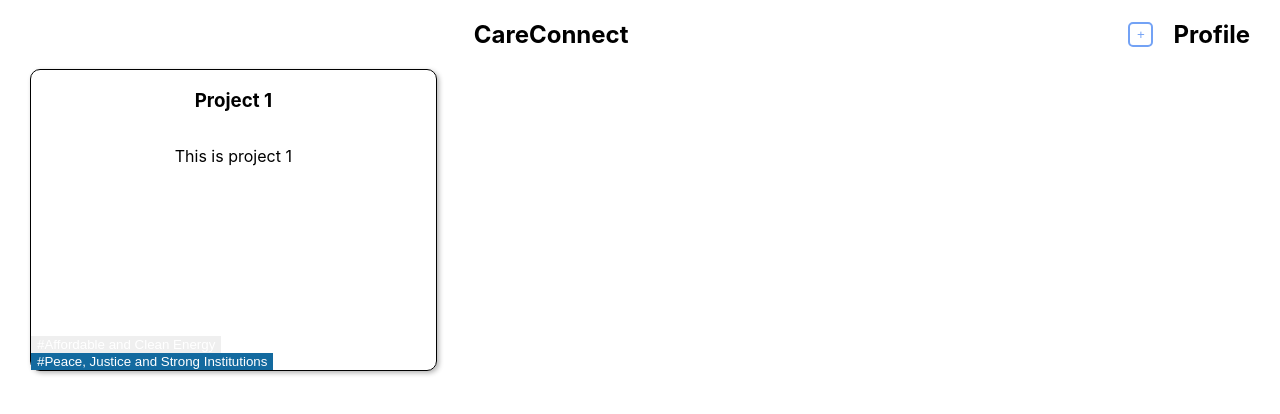
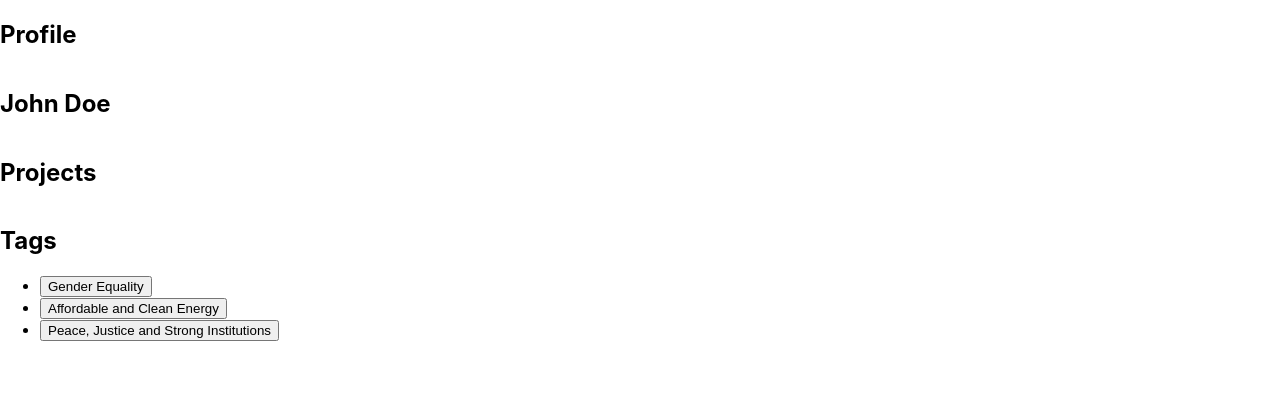
Before and after one commit to asrouji/CareConnect, a React (Create React App) app: page /ProfileView in a window 1280 px wide. Shown: the top 414 px of the page. Built offline with nearby package versions, Linux system fonts and the light colour scheme.

Commit message:
Adding all the new routing stuff

```diff
--- a/package.json
+++ b/package.json
@@ -22,6 +22,7 @@
     "react": "^18.2.0",
     "react-dom": "^18.2.0",
     "react-jss": "^10.10.0",
+    "react-router-dom": "^6.10.0",
     "react-scripts": "5.0.1",
     "typescript": "^4.4.2",
     "web-vitals": "^2.1.0"
--- a/src/App.tsx
+++ b/src/App.tsx
@@ -2,8 +2,31 @@ import './App.css'
 // import ProjectCard from './components/ProjectCard'
 import Explore from './components/pages/Explore'
 
+import { Routes, Route, BrowserRouter as Router } from 'react-router-dom'
+import ProfileView from './components/pages/ProfileView'
+
+import { User } from './types/user'
+
+const fakeUser: User = {
+  id: '1',
+  name: 'John Doe',
+  email: 'johndoe@gmail.com',
+  password: 'johndoe123',
+  projects: [],
+  tags: ['Gender Equality', 'Affordable and Clean Energy', 'Peace, Justice and Strong Institutions'],
+}
+
 function App() {
-  return <Explore />
+  return (
+    <Router>
+      <Routes>
+        <Route path="/">
+          <Route index element={<Explore />} />
+          <Route path="ProfileView" element={<ProfileView {...fakeUser} />} />
+        </Route>
+      </Routes>
+    </Router>
+  )
 }
 
 export default App
--- a/src/components/pages/Explore.tsx
+++ b/src/components/pages/Explore.tsx
@@ -1,6 +1,7 @@
 import AddProjectButton from '../AddProjectButton'
 import ProjectCard from '../ProjectCard'
 import { getProjects } from '../../api/api'
+import { useNavigate } from 'react-router-dom'
 
 const styles = {
   header: {
@@ -26,6 +27,9 @@ const styles = {
 }
 
 const Explore = () => {
+
+  const navigate = useNavigate()
+
   return (
     <>
       <article>
@@ -33,7 +37,7 @@ const Explore = () => {
           <h1 style={styles.title}>CareConnect</h1>
           <div style={styles.buttons}>
             <AddProjectButton />
-            <h2>Profile</h2> {/* TODO Add profile button */}
+            <h2 onClick={() => navigate('/ProfileView')}>Profile</h2> {/* TODO Add profile button */}
           </div>
         </header>
         <main style={styles.main}>
--- a/src/components/pages/ProfileView.tsx
+++ b/src/components/pages/ProfileView.tsx
@@ -19,20 +19,12 @@ const ProfileView = ({ name, email, projects, tags }: User) => {
             <div>
               <h2>{name}</h2>
             </div>
-            <div>
-              <button>Edit</button>
-            </div>{' '}
-            {/* make the button do anything */}
           </div>
 
           <div style={{ display: 'flex', flex: 1 }}>
             <div>
               <h2>Projects</h2>
             </div>
-            <div>
-              <button>Add</button>
-            </div>{' '}
-            {/* make the button do anything */}
           </div>
 
           <div>
@@ -45,11 +37,8 @@ const ProfileView = ({ name, email, projects, tags }: User) => {
                 </li>
               ))}
             </ul>{' '}
-            {/* TODO why angy? cos ur brackets weren't matched up*/}
           </div>
 
-          {/* TODO a list of tags that are buttons  to remove from profile */}
-          {/* TODO list user tags first, then a list of all tags that the user can add */}
           <div>
             <h2>Tags</h2>
             <ul>
```
Also changed, not shown: 1 other file (tests, documents, lock files or other folders).
